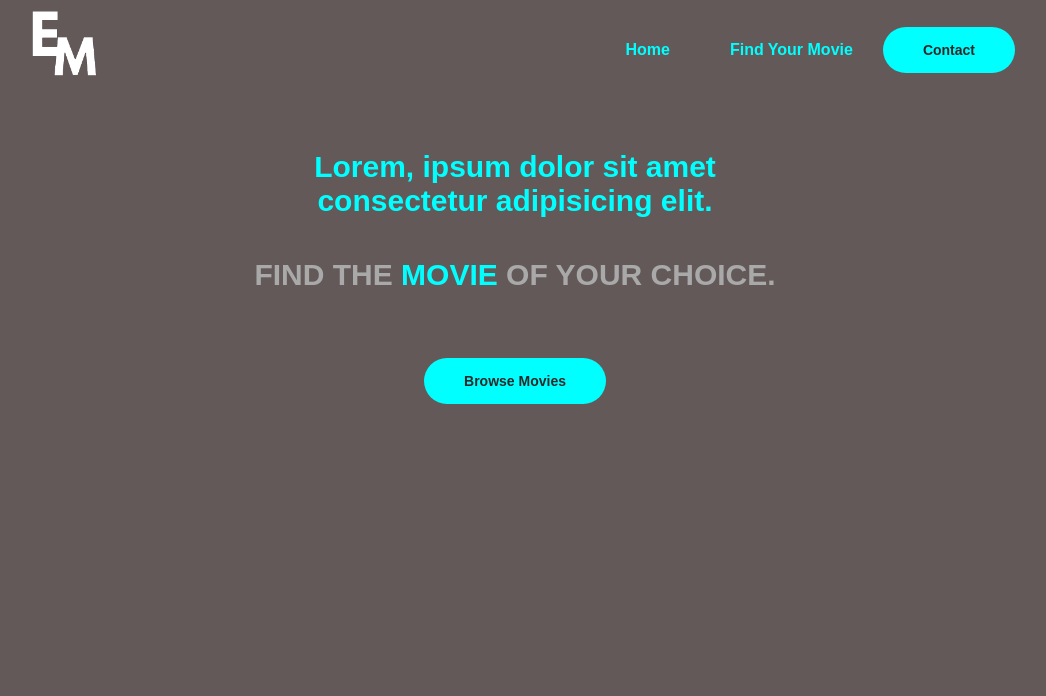
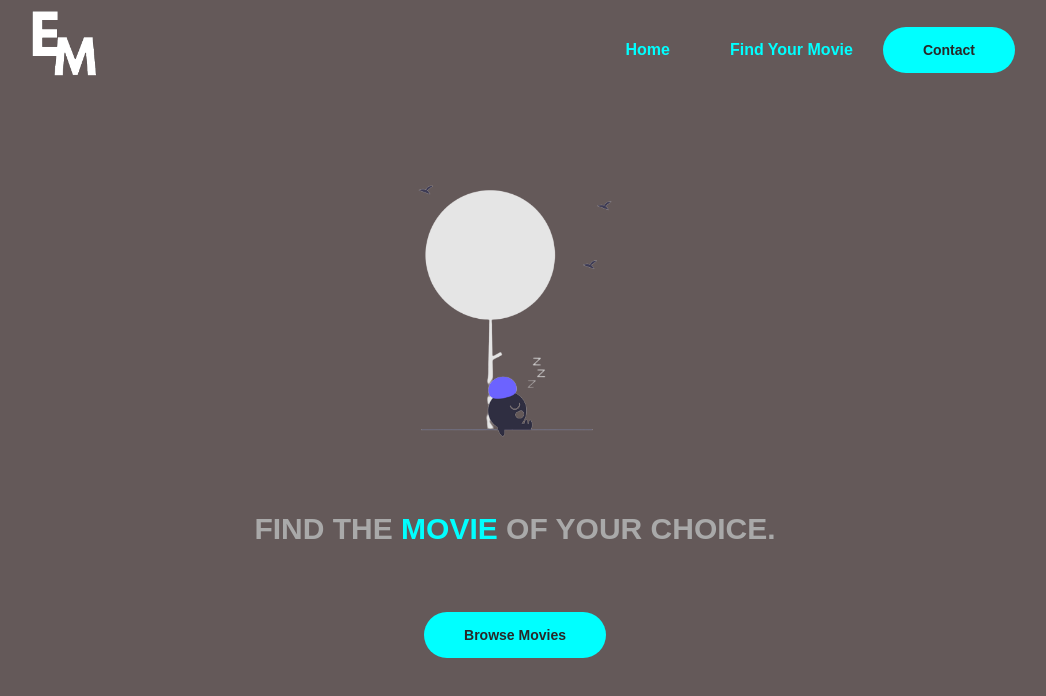
Before and after one commit to ElieMitri/Final, a React (Create React App) app: page / in a window 1280 px wide. Shown: the top 696 px of the page, without its empty margins (125-1171 px from the left). Built offline with nearby package versions, Linux system fonts and the light colour scheme; the HTML template or start-up script is replaced by a standard one.

Commit message:
fixed home page

```diff
--- a/src/components/About.jsx
+++ b/src/components/About.jsx
@@ -1,5 +1,6 @@
 import React from 'react'
 import { Link } from 'react-router-dom'
+import waiting from "./assets/waiting.png"
 
 const About = () => {
   return (
@@ -7,7 +8,9 @@ const About = () => {
     <div className="container">
       <div className="row">
         <div className="about__text--wrapper">
-          <h1 className="about__h1">Lorem, ipsum dolor sit amet consectetur adipisicing elit.</h1>
+          <div className='waiting__img--wrapper'>
+          <img className='waiting__img' src={waiting} alt="" />
+          </div>
           <h2 className="about__h2">FIND THE <span className="aqua--text">MOVIE</span> OF YOUR CHOICE.</h2>
           <Link to="/movies" className="about__a cursor">Browse Movies</Link>
         </div>
--- a/src/components/more.css
+++ b/src/components/more.css
@@ -225,10 +225,21 @@ form {
   border-radius: 30px;
   width: 130px;
   height: 40px;
+  margin-top: 30px;
 }
 .back__btn--wrapper {
   margin: 20px 0;
   max-width: 600px;
+}
+
+.waiting__img--wrapper {
+  display: flex;
+  align-items: center;
+  justify-content: center;
+}
+
+.waiting__img {
+  width: 300px;
 }
 
 .main-item {
```
Also changed, not shown: src/components/assets/waiting-removebg-preview.png (added), src/components/assets/waiting.png (added).
